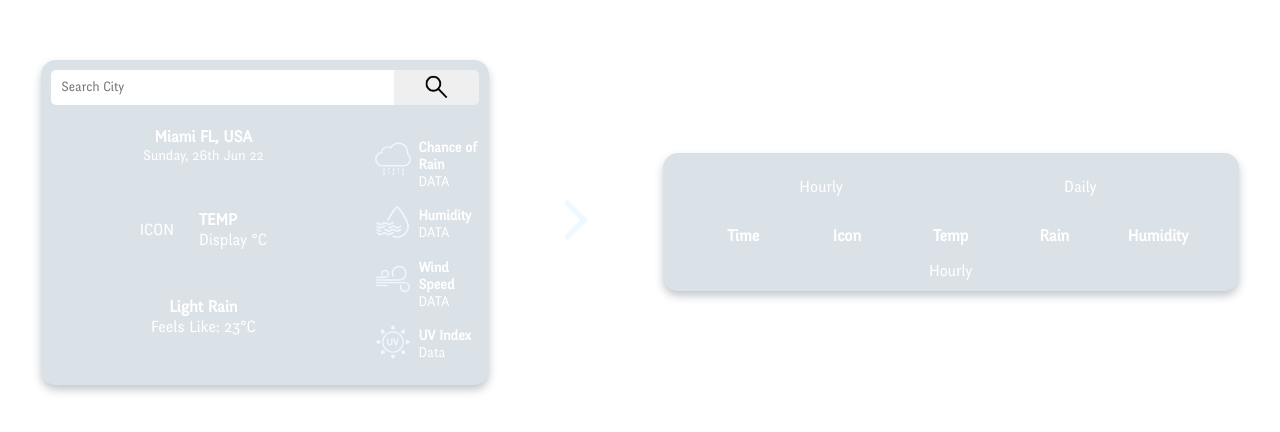
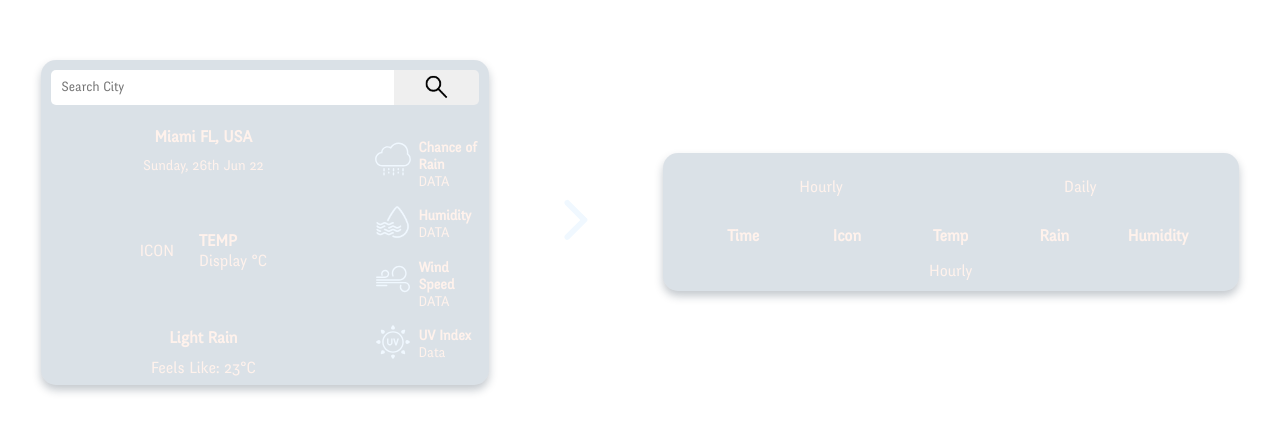
Before and after one commit to J-724R/Weather-APP, a website built with webpack: page src/template.html in a window 1280 px wide. Shown: the part 178-610 px from the top of the page. Built offline with nearby package versions, Linux system fonts and the light colour scheme; no server answers; files whose address does not match are found by name.

Commit message:
Text color update

```diff
--- a/src/styles/fonts.css
+++ b/src/styles/fonts.css
@@ -16,9 +16,8 @@
 }
 
 
-
 *{
-  color: rgb(255, 255, 255);
+  color: rgb(255, 242, 236);
   font-family: fengardo_neueregular;
 }
 
--- a/src/styles/layout.css
+++ b/src/styles/layout.css
@@ -80,7 +80,7 @@ body{
     display: flex;
     flex-flow: column;
     flex: auto;
-    justify-content: flex-start;
+    justify-content: space-between;
     align-items: center;
     padding-top: 6px;
  }
```
Also changed, not shown: dist/main.css.
